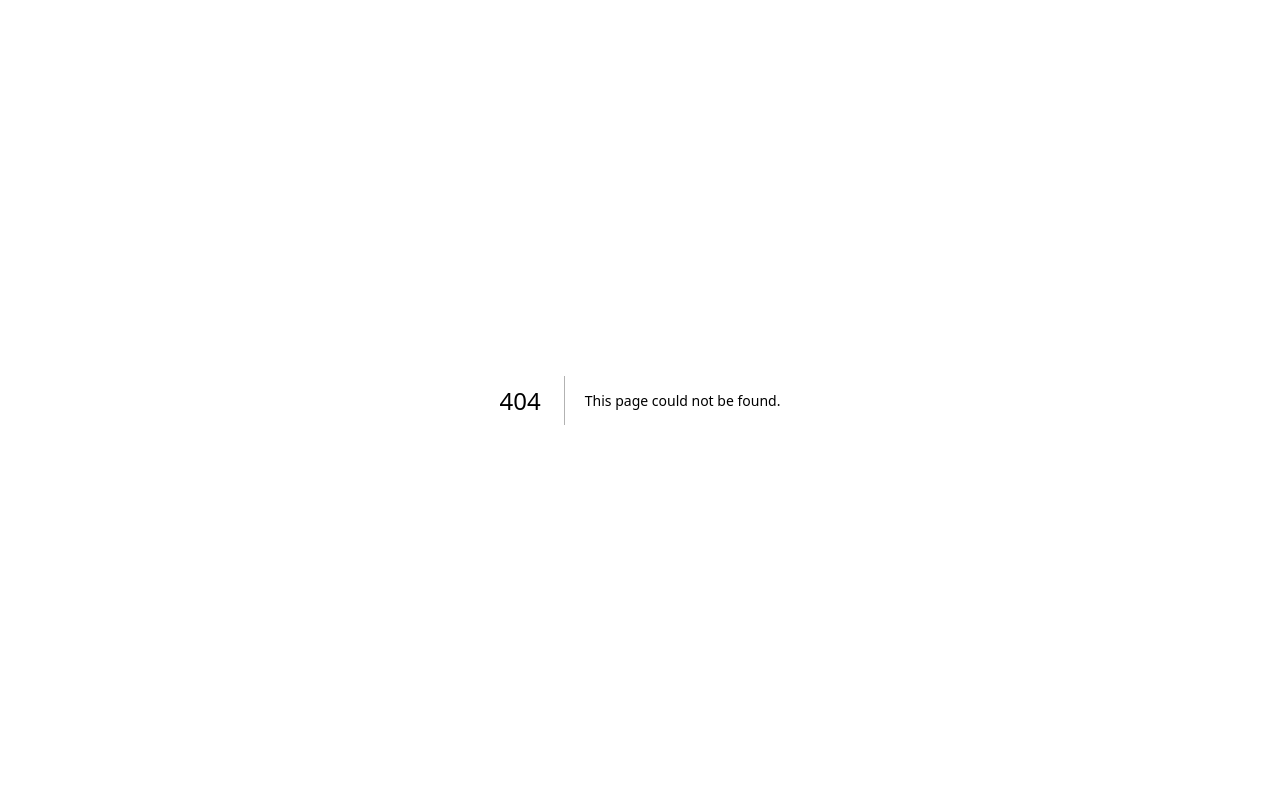
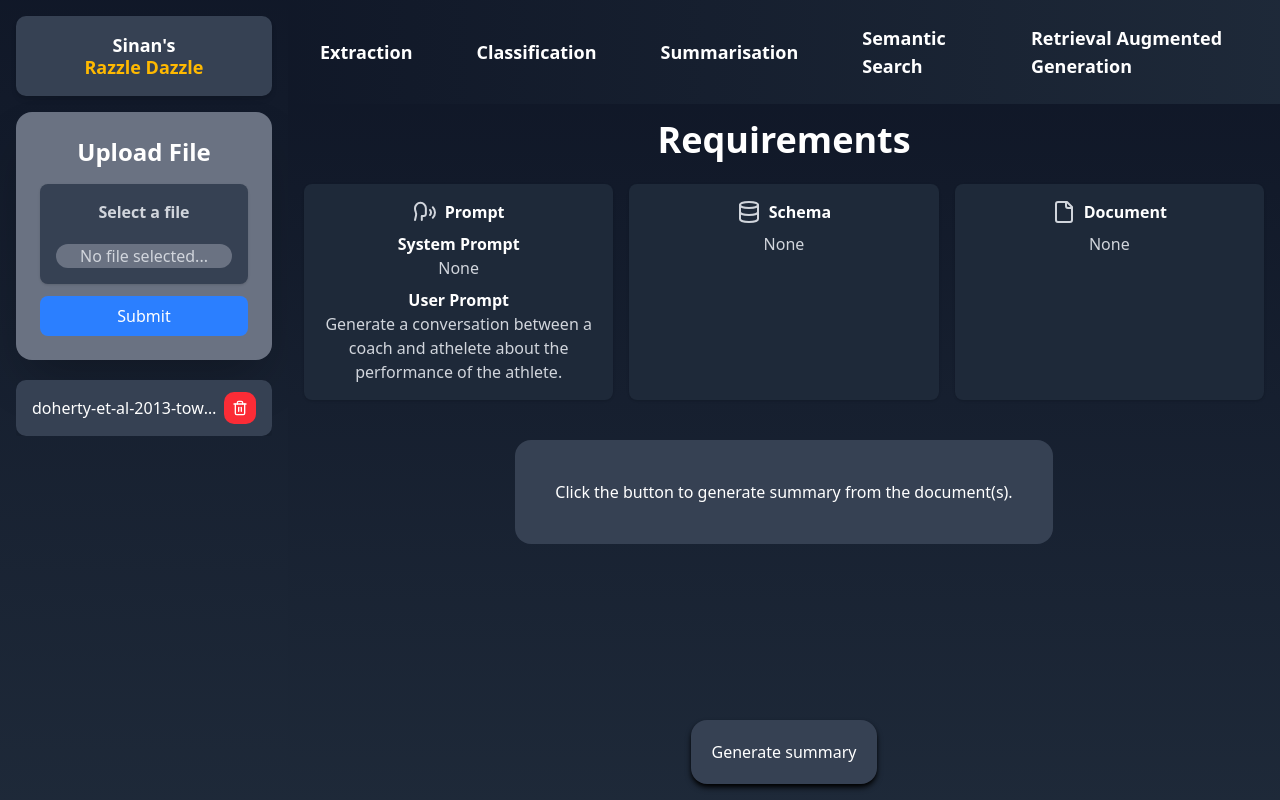
Before and after one commit to kopperino/llm-techniques, a Next.js app: page /syntheticdatageneration in a window 1280 px wide. Before the commit this address had no page. Built offline with nearby package versions, Linux system fonts and the light colour scheme.

Commit message:
Added synthetic data generation route and user interface

```diff
--- /dev/null
+++ b/src/app/api/syntheticdatageneration/route.ts
@@ -0,0 +1,31 @@
+import { ChatOpenAI } from '@langchain/openai';
+import { z } from 'zod';
+
+const conversationModel = z.object({
+    coach_text: z.string().nullish().describe('A coach speaking.'),
+    athlete_text: z.string().nullish().describe('An athlete speaking.'),
+});
+
+const conversationsModel = z.object({
+    conversation: z
+        .array(conversationModel)
+        .describe('A conversation between coach and athelete'),
+});
+
+const apiKey = process.env.OPENAI_API_KEY;
+
+export async function GET() {
+    const llm = new ChatOpenAI({
+        model: 'gpt-4',
+        apiKey: apiKey,
+    });
+
+    const llmWithStructuredOutput =
+        llm.withStructuredOutput(conversationsModel);
+
+    const response = await llmWithStructuredOutput.invoke(
+        'Generate a conversation between a coach and athelete about the performance of the athlete'
+    );
+
+    return Response.json(response);
+}
--- /dev/null
+++ b/src/app/syntheticdatageneration/page.tsx
@@ -0,0 +1,26 @@
+'use client';
+
+import Requirements from '@/components/ui/requirements';
+import Navigation from '@/components/ui/navigation';
+import Instructions from '@/components/ui/instructions';
+import LLMExecutor from '@/components/ui/llmexecutor';
+
+export default function ClassificationPage() {
+    return (
+        <Navigation>
+            <div className="text-white w-full">
+                <Requirements />
+                <Instructions
+                    system_prompt="None"
+                    user_prompt="Generate a conversation between a coach and athelete about the performance of the athlete."
+                    document="None"
+                    schema="None"
+                />
+            </div>
+            <LLMExecutor
+                api_url="http://localhost:3000/api/syntheticdatageneration"
+                action="summary"
+            />
+        </Navigation>
+    );
+}
```
